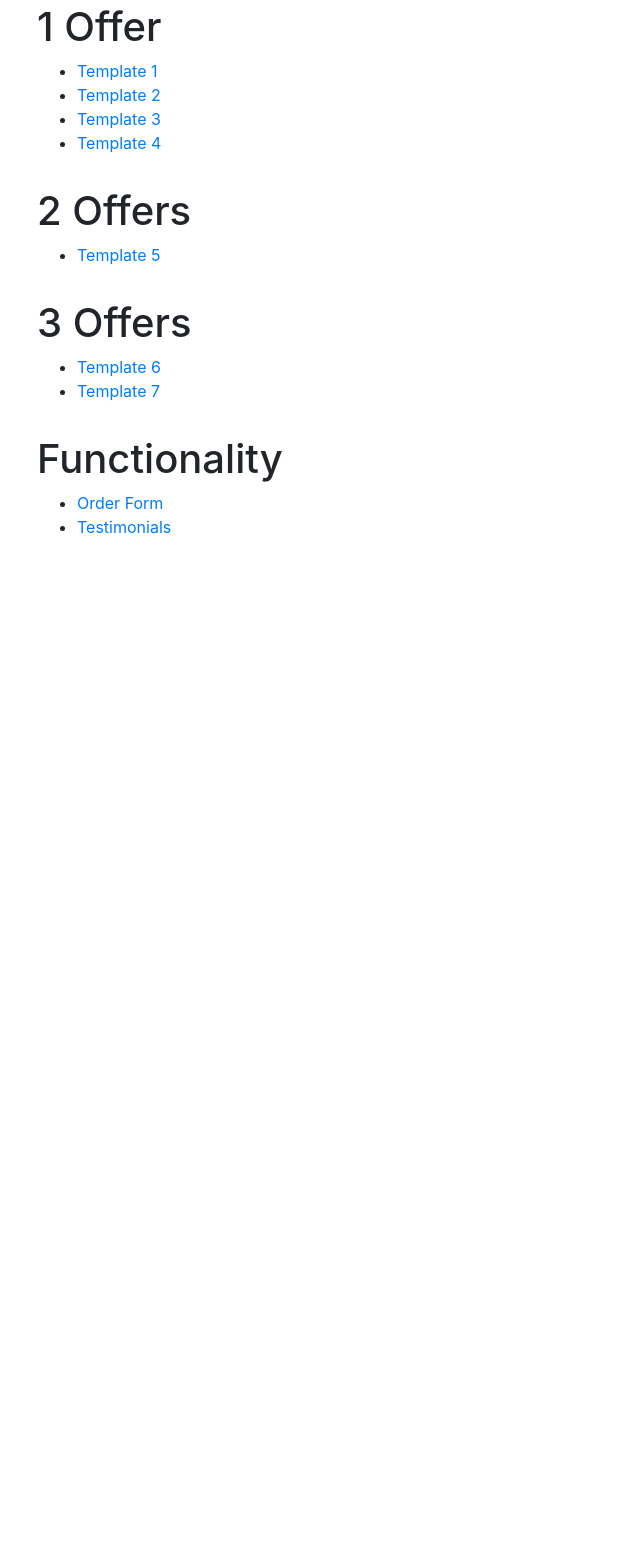
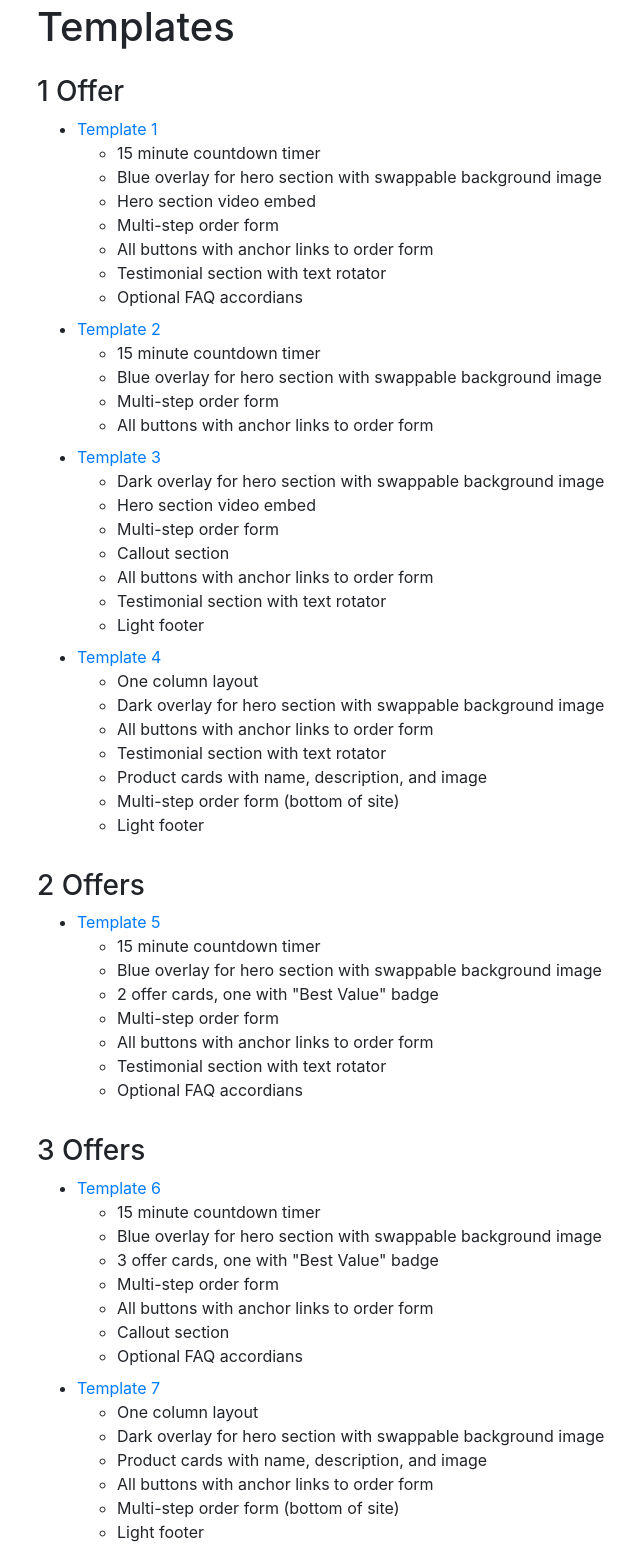
Before and after one commit to larguar/orderform-templates, a plain HTML site: page index.html in a window 1280 px wide. Shown: the part 45-1592 px from the top of the page, without its empty margins (48-688 px from the left). Before the commit the page ends 800 px from the top, so only its background shows below. Drawn offline with nearby package versions, Linux system fonts and the light colour scheme.

Commit message:
Notes for each template

```diff
--- a/index.html
+++ b/index.html
@@ -22,32 +22,108 @@ div#center-img img {
 	<div class="container">
 		<div class="row">
 			<div class="col-12 pt-5 pb-2">
-				<h1>1 Offer</h1>
+				<h1 class="mb-4">Templates</h1>
+				<h3>1 Offer</h3>
 				<ul>
-					<li><a href="template1.html" target="_blank">Template 1</a></li>
-					<li><a href="template2.html" target="_blank">Template 2</a></li>
-					<li><a href="template3.html" target="_blank">Template 3</a></li>
-					<li><a href="template4.html" target="_blank">Template 4</a></li>
+					<li class="mb-2"><a href="template1.html" target="_blank">Template 1</a>
+						<ul>
+							<li>15 minute countdown timer</li>
+							<li>Blue overlay for hero section with swappable background image</li>
+							<li>Hero section video embed</li>
+							<li>Multi-step order form</li>
+							<li>All buttons with anchor links to order form</li>
+							<li>Testimonial section with text rotator</li>
+							<li>Optional FAQ accordians</li>
+						</ul>
+					</li>
+					<li class="mb-2"><a href="template2.html" target="_blank">Template 2</a>
+						<ul>
+							<li>15 minute countdown timer</li>
+							<li>Blue overlay for hero section with swappable background image</li>
+							<li>Multi-step order form</li>
+							<li>All buttons with anchor links to order form</li>
+						</ul>
+					</li>
+					<li class="mb-2"><a href="template3.html" target="_blank">Template 3</a>
+						<ul>
+							<li>Dark overlay for hero section with swappable background image</li>
+							<li>Hero section video embed</li>
+							<li>Multi-step order form</li>
+							<li>Callout section</li>
+							<li>All buttons with anchor links to order form</li>
+							<li>Testimonial section with text rotator</li>
+							<li>Light footer</li>
+						</ul>
+					</li>
+					<li class="mb-2"><a href="template4.html" target="_blank">Template 4</a>
+						<ul>
+							<li>One column layout</li>
+							<li>Dark overlay for hero section with swappable background image</li>
+							<li>All buttons with anchor links to order form</li>
+							<li>Testimonial section with text rotator</li>
+							<li>Product cards with name, description, and image</li>
+							<li>Multi-step order form (bottom of site)</li>
+							<li>Light footer</li>
+						</ul>
+					</li>
 				</ul>
 			</div>
 			<div class="col-12 pt-2 pb-2">
-				<h1>2 Offers</h1>
+				<h3>2 Offers</h3>
 				<ul>
-					<li><a href="template5.html" target="_blank">Template 5</a></li>
+					<li class="mb-2"><a href="template5.html" target="_blank">Template 5</a>
+						<ul>
+							<li>15 minute countdown timer</li>
+							<li>Blue overlay for hero section with swappable background image</li>
+							<li>2 offer cards, one with "Best Value" badge</li>
+							<li>Multi-step order form</li>
+							<li>All buttons with anchor links to order form</li>
+							<li>Testimonial section with text rotator</li>
+							<li>Optional FAQ accordians</li>
+						</ul>
+					</li>
 				</ul>
 			</div>
 			<div class="col-12 pt-2 pb-2">
-				<h1>3 Offers</h1>
+				<h3>3 Offers</h3>
 				<ul>
-					<li><a href="template6.html" target="_blank">Template 6</a></li>
-					<li><a href="template7.html" target="_blank">Template 7</a></li>
+					<li class="mb-2"><a href="template6.html" target="_blank">Template 6</a>
+						<ul>
+							<li>15 minute countdown timer</li>
+							<li>Blue overlay for hero section with swappable background image</li>
+							<li>3 offer cards, one with "Best Value" badge</li>
+							<li>Multi-step order form</li>
+							<li>All buttons with anchor links to order form</li>
+							<li>Callout section</li>
+							<li>Optional FAQ accordians</li>
+						</ul>
+					</li>
+					<li class="mb-2"><a href="template7.html" target="_blank">Template 7</a>
+						<ul>
+							<li>One column layout</li>
+							<li>Dark overlay for hero section with swappable background image</li>
+							<li>Product cards with name, description, and image</li>
+							<li>All buttons with anchor links to order form</li>
+							<li>Multi-step order form (bottom of site)</li>
+							<li>Light footer</li>
+						</ul>
+					</li>
 				</ul>
 			</div>
 			<div class="col-12 pt-2 pb-5">
 				<h1>Functionality</h1>
 				<ul>
-					<li><a href="https://siminski.github.io/order-form/" target="_blank">Order Form</a></li>
-					<li><a href="https://siminski.github.io/testimonials/" target="_blank">Testimonials</a></li>
+					<li class="mb-2"><a href="https://siminski.github.io/order-form/" target="_blank">Order Form</a>
+						<ul>
+							<li>Additional JS will need to be added for error messages</li>
+							<li>Additional JS will need to be added to not allow a user to proceed to the next step unless all of the required fields are filled out</li>
+						</ul>
+					</li>
+					<li class="mb-2"><a href="https://siminski.github.io/testimonials/" target="_blank">Testimonials</a>
+						<ul>
+							<li>jQuery not loading in Git, so for now this is a video showing the functionality</li>
+						</ul>
+					</li>
 				</ul>
 			</div>
 		</div>
```
